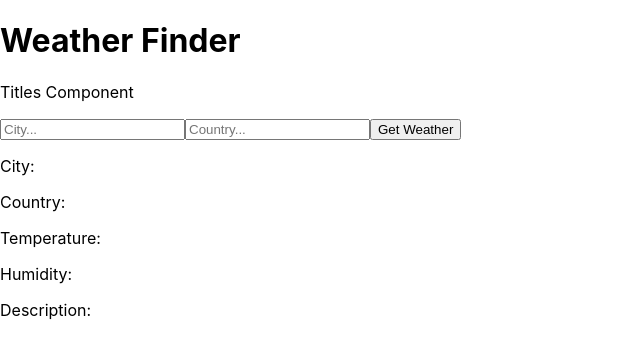
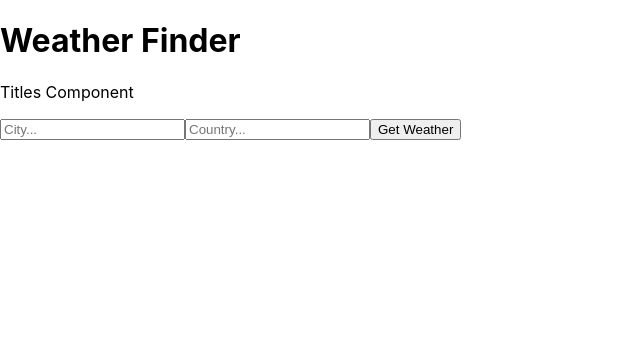
Before and after one commit to sanjaraja/WeatherApp, a React (Create React App) app: page / in a window 1280 px wide. Shown: the top 358 px of the page, without its empty margins (0-640 px from the left). Built offline with nearby package versions, Linux system fonts and the light colour scheme.

Commit message:
Information will only be displayed when get weather button is clicked

```diff
--- a/src/App.js
+++ b/src/App.js
@@ -20,8 +20,8 @@ class App extends React.Component{
       description: "",
       error: ""
     }
+    this.getWeather = this.getWeather.bind(this);
   }
-
   //This method will be responsible for ensuring that weather api data is fetched.
   getWeather = async(e) => {
     e.preventDefault(); //Preventing default behavior which means page will refresh and log data
--- a/src/components/Weather.js
+++ b/src/components/Weather.js
@@ -4,11 +4,11 @@ class Weather extends React.Component{
     render(){
         return (
             <div>
-                <p> City: {this.props.city}</p>
-                <p> Country: {this.props.country}</p>
-                <p> Temperature: {this.props.temperature} </p>
-                <p> Humidity: {this.props.humidity}</p>
-                <p> Description: {this.props.description}</p>
+                {this.props.country && <p> Country: {this.props.country} </p>}
+                {this.props.city && <p> City: {this.props.city} </p>}
+                {this.props.temperature && <p> Temperature: {this.props.temperature} </p>}
+                {this.props.humidity && <p> Humidity: {this.props.city} </p>}
+                {this.props.description && <p> Conditions: {this.props.description} </p>}
             </div>
         );
     }
```
